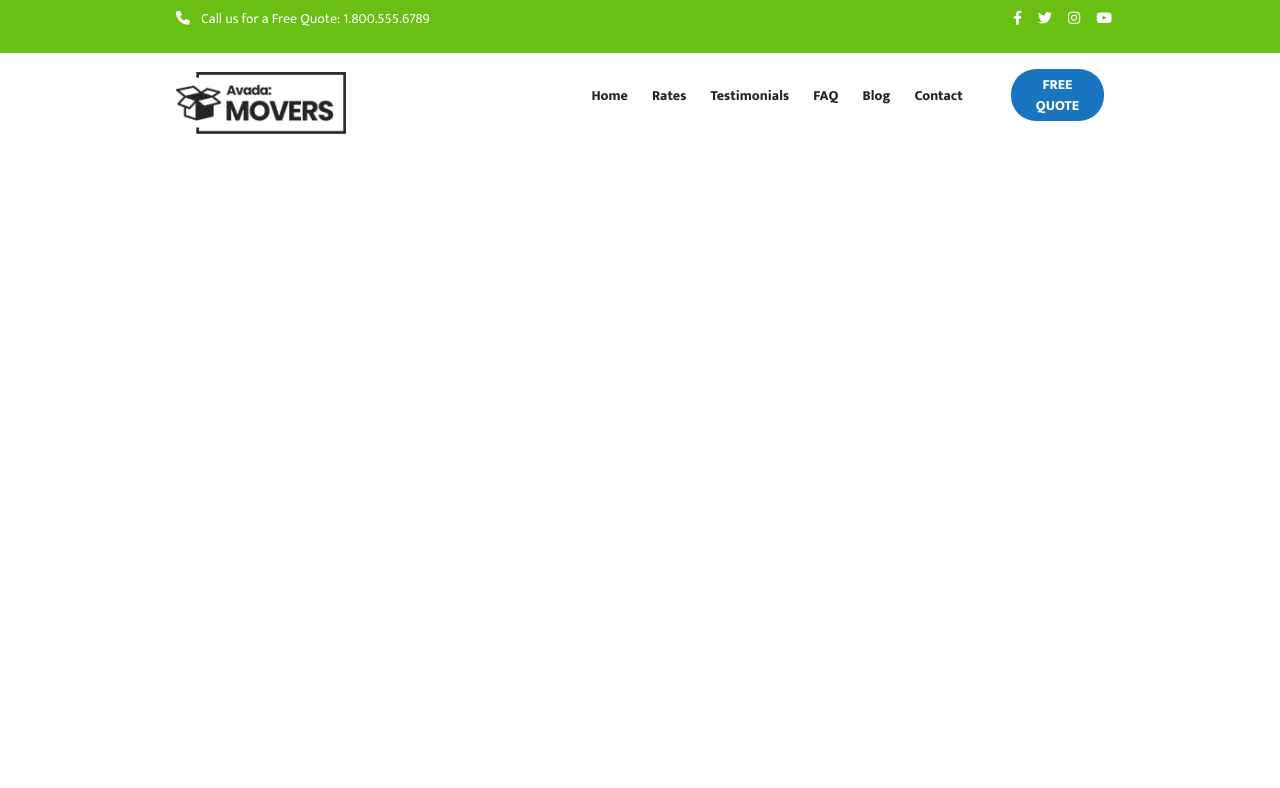
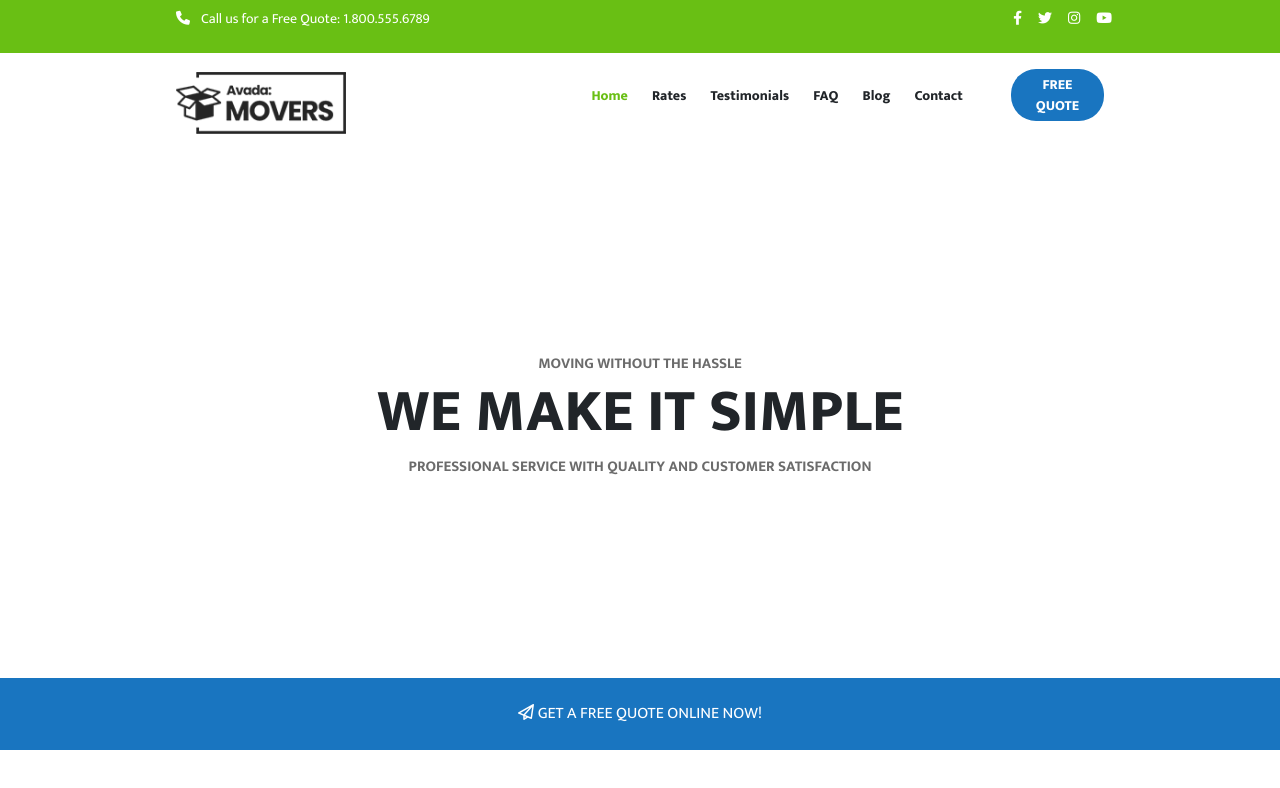
Before and after one commit to SofMD/proj-html-vuejs, a Vue app: page / in a window 1280 px wide. Shown: the top 788 px of the page. Built offline with nearby package versions, Linux system fonts and the light colour scheme.

Commit message:
hero, blubar

```diff
--- a/src/App.vue
+++ b/src/App.vue
@@ -9,7 +9,13 @@
 
     </header>
 
-    <main></main>
+    <main>
+      <!-- 1 -->
+      <HeroSection/>
+      <!-- 2 -->
+      <BluBar/>
+
+    </main>
 
     <footer></footer>
 
@@ -19,12 +25,16 @@
 <script>
 import HeaderTop from '@/components/HeaderTop.vue';
 import HeaderBottom from '@/components/HeaderBottom.vue';
+import HeroSection from '@/components/HeroSection.vue';
+import BluBar from '@/components/BluBar.vue';
 
 export default {
   name: 'App',
   components: {
      HeaderTop,
      HeaderBottom,
+     HeroSection,
+     BluBar,
 
   }
 }
--- /dev/null
+++ b/src/components/BluBar.vue
@@ -0,0 +1,27 @@
+<template>
+  <section class="p-4">
+      <a href="/"><i class="far fa-paper-plane"></i> GET A FREE QUOTE ONLINE NOW!</a>
+  </section>
+</template>
+
+<script>
+export default {
+    name: 'BluBar',
+}
+</script>
+
+<style scoped lang="scss">
+@import '@/components/variables.scss';
+
+section {
+    background-color: $buttoncolor;
+    color: white;
+    text-align: center;
+
+    a{
+        text-decoration: none;
+        color: white;
+    }
+}
+
+</style>
--- a/src/components/HeaderBottom.vue
+++ b/src/components/HeaderBottom.vue
@@ -49,6 +49,9 @@ section {
                 color: $greenLima;
                 cursor: pointer;
             }
+            li:first-child{
+                color: $greenLima;
+            }
 
             .headerButton{
                 background-color: $buttoncolor;
--- /dev/null
+++ b/src/components/HeroSection.vue
@@ -0,0 +1,40 @@
+<template>
+  <section>
+      <div class="HeroTitle">
+          <div>MOVING WITHOUT THE HASSLE</div>
+          <h1>WE MAKE IT SIMPLE</h1>
+          <div>PROFESSIONAL SERVICE WITH QUALITY AND CUSTOMER SATISFACTION</div>
+      </div>
+  </section>
+</template>
+
+<script>
+export default {
+    name: 'HeroSection',
+
+}
+</script>
+
+<style scoped lang="scss">
+@import '@/components/variables.scss';
+
+section {
+
+    .HeroTitle{
+        text-align: center;
+        margin: 200px 0;
+
+        div{
+            font-weight: bold;
+            color: $heroText;
+            font-size: 15px;
+        }
+
+        h1{
+            font-size: 60px;
+            font-weight: 900;
+        }
+    }
+}
+
+</style>
--- a/src/components/variables.scss
+++ b/src/components/variables.scss
@@ -3,3 +3,5 @@ $greenLima: #69bf14 ;
 $sectionwidth: 75% ;
 
 $buttoncolor: #1975c0 ;
+
+$heroText: #6b6b6b;
```
Also changed, not shown: src/assets/avada-movers-homeherobackground-final.jpg (added).
